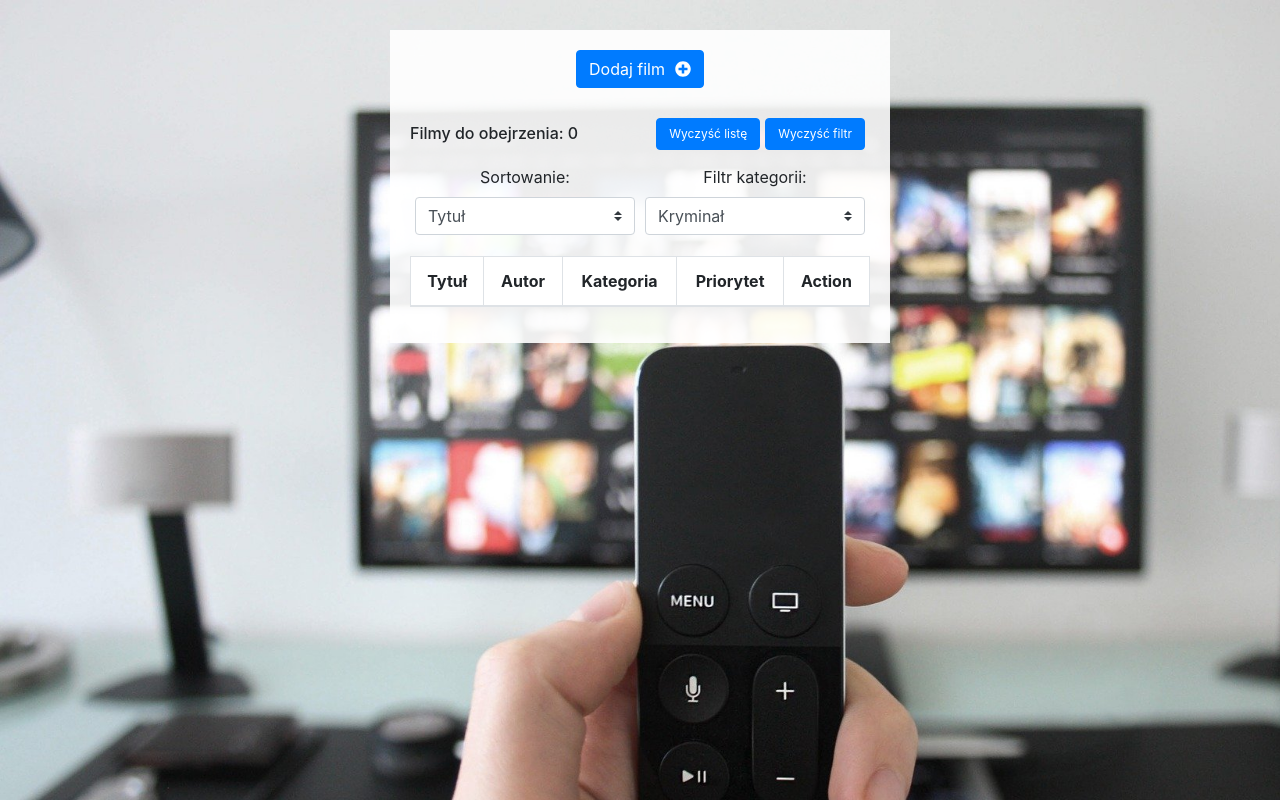
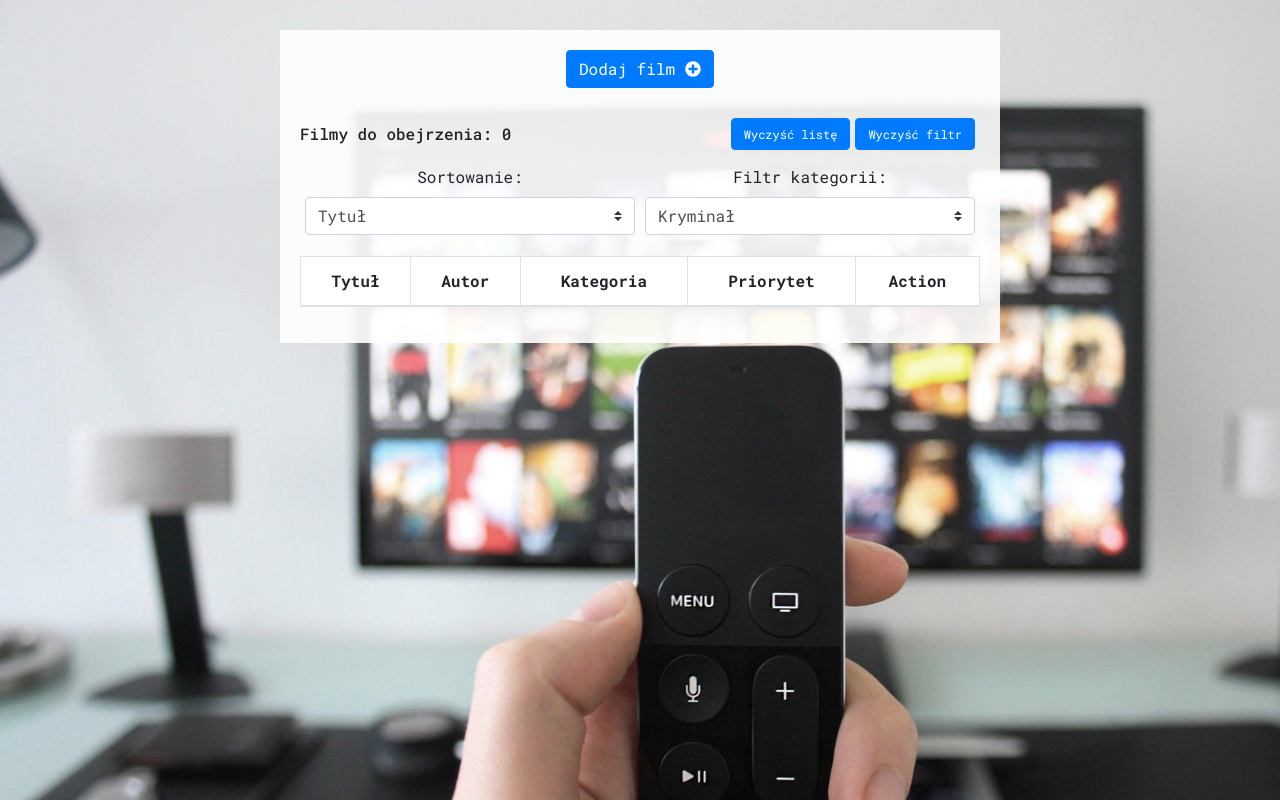
Before and after one commit to Pawel-dev5/app-todo, a React (Create React App) app: page / in a window 1280 px wide. Shown: the top 800 px of the page. Built offline with nearby package versions, Linux system fonts and the light colour scheme.

Commit message:
change style

```diff
--- a/public/index.html
+++ b/public/index.html
@@ -1,16 +1,18 @@
 <!DOCTYPE html>
 <html lang="en">
+
 <head>
   <meta charset="utf-8" />
   <link rel="icon" href="%PUBLIC_URL%/favicon.ico" />
   <meta name="viewport" content="width=device-width, initial-scale=1" />
   <meta name="theme-color" content="#000000" />
-    <meta
-      name="description"
-      content="Web site created using create-react-app"
-    />
+  <meta name="description" content="Web site created using create-react-app" />
   <link rel="apple-touch-icon" href="%PUBLIC_URL%/logo192.png" />
-    <link rel="stylesheet" href="https://maxcdn.bootstrapcdn.com/bootstrap/4.0.0/css/bootstrap.min.css" integrity="sha384-Gn5384xqQ1aoWXA+058RXPxPg6fy4IWvTNh0E263XmFcJlSAwiGgFAW/dAiS6JXm" crossorigin="anonymous">
+  <link rel="stylesheet" href="https://maxcdn.bootstrapcdn.com/bootstrap/4.0.0/css/bootstrap.min.css"
+    integrity="sha384-Gn5384xqQ1aoWXA+058RXPxPg6fy4IWvTNh0E263XmFcJlSAwiGgFAW/dAiS6JXm" crossorigin="anonymous">
+  <link rel="preconnect" href="https://fonts.gstatic.com">
+  <link href="https://fonts.googleapis.com/css2?family=Roboto+Mono:wght@300;400;500;600;700&display=swap"
+    rel="stylesheet">
   <!-- MDB -->
   <!-- <link
 href="https://cdnjs.cloudflare.com/ajax/libs/mdb-ui-kit/3.2.0/mdb.min.css"
@@ -33,6 +35,7 @@ rel="stylesheet"
     -->
   <title>React App</title>
 </head>
+
 <body>
   <noscript>You need to enable JavaScript to run this app.</noscript>
   <div id="root"></div>
@@ -47,4 +50,5 @@ rel="stylesheet"
       To create a production bundle, use `npm run build` or `yarn build`.
     -->
 </body>
+
 </html>
--- a/src/App.css
+++ b/src/App.css
@@ -6,8 +6,11 @@
   background-image: url("../src/assets/tv.jpg");
   background-size: cover;
   min-height: 1000px;
+  font-family: 'Roboto Mono', monospace;
 }
-
+.modal-content {
+  font-family: 'Roboto Mono', monospace;
+}
 .App-logo {
   height: 40vmin;
   pointer-events: none;
@@ -43,7 +46,7 @@
   }
 }
 .container-list {
-  max-width: 500px;
+  max-width: 90vh;
   margin: auto;
   padding: 20px;
   background-color: rgba(255, 255, 255, 0.9);
--- a/src/App.js
+++ b/src/App.js
@@ -12,9 +12,9 @@ function App() {
   const [data, setData] = useState([]);
   const [sort, setSort] = useState("");
   const [filtr, setFiltr] = useState("");
-  console.log(sumData)
-  console.log(sumDataCopy)
-  console.log(data)
+  // console.log(sumData)
+  // console.log(sumDataCopy)
+  // console.log(data)
 
   // Modal show/close function
   const handleClose = () => setShow(false);
```
Lines whose indentation alone changed are shown as unchanged.
